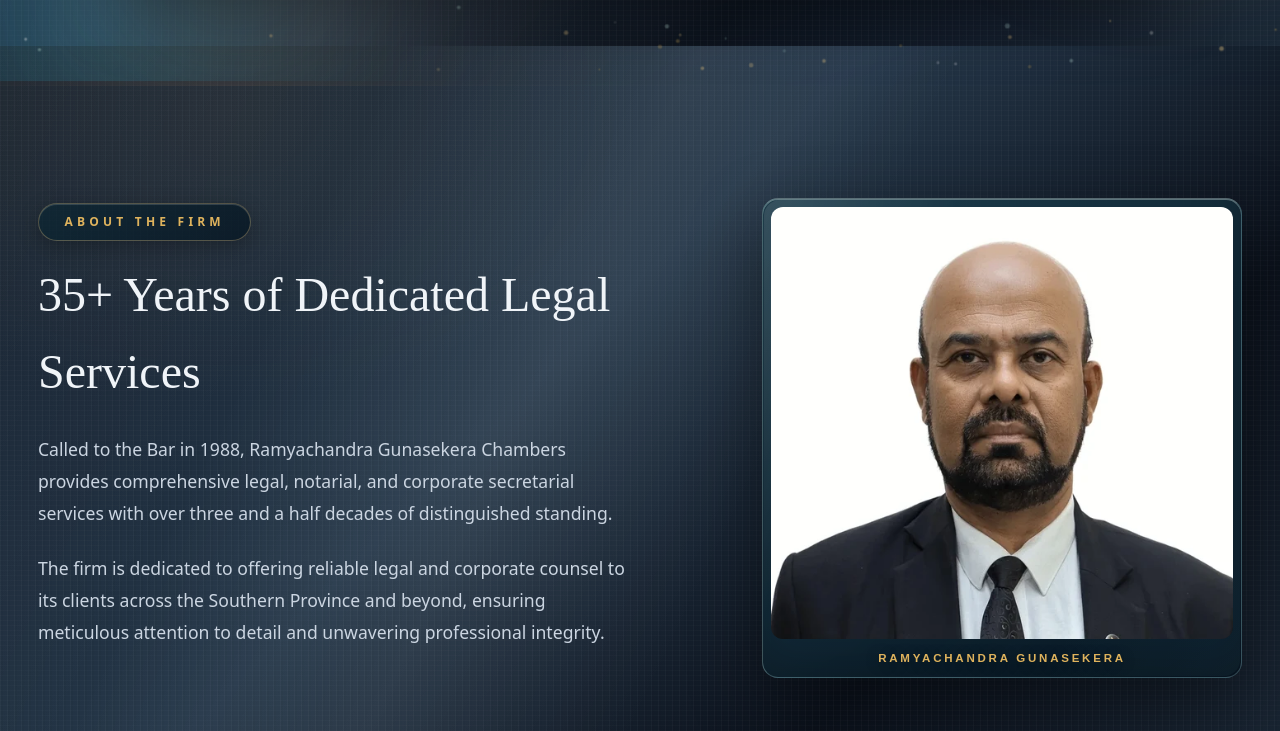
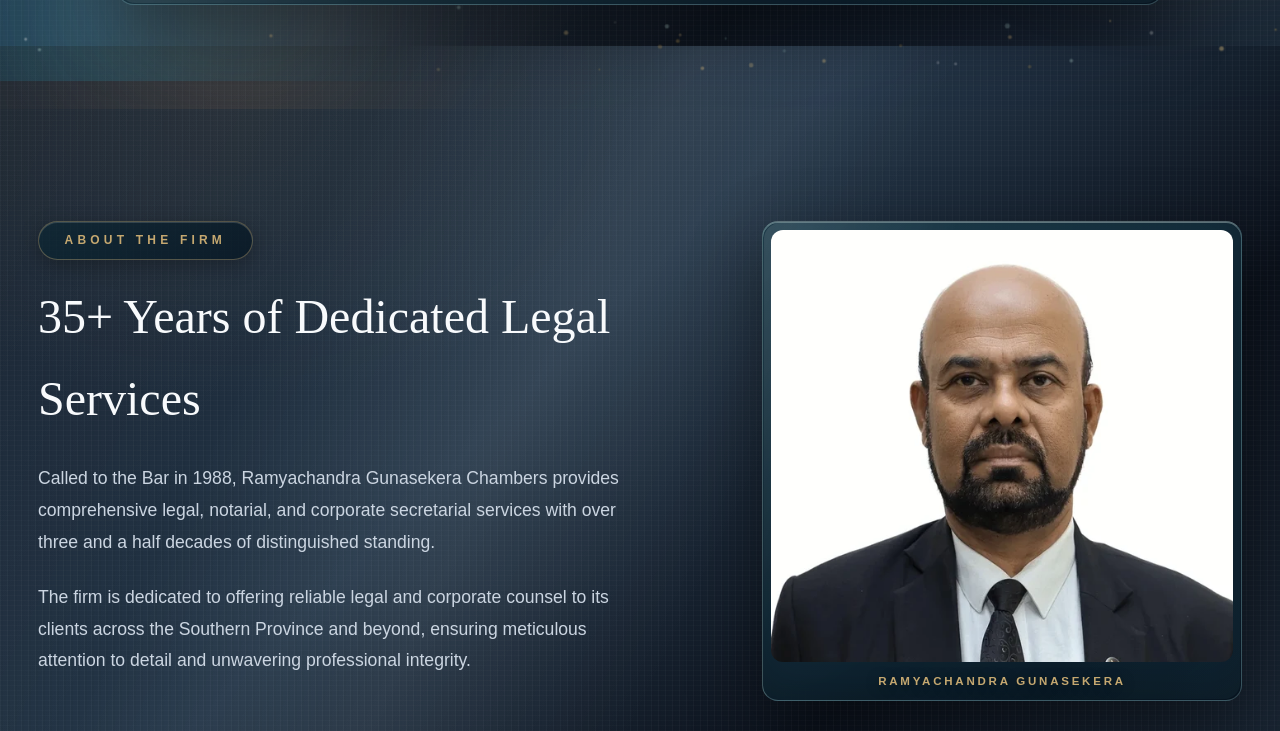
Before and after one commit to ISURULAK14/ramyachandrachambers, a website: page index.html in a window 1280 px wide. Shown: the part 754-1485 px from the top of the page. Drawn offline with Linux system fonts and the light colour scheme; a web font is replaced by a local one.

Commit message:
revert(ui): restore original display=swap and restore stylesheet cascade order to prevent oversized font fallback

```diff
--- a/index.html
+++ b/index.html
@@ -12,13 +12,12 @@
     <link rel="preload" href="css/style.min.css?v=9.9.2" as="style">
     <link rel="preload" href="https://fonts.gstatic.com/s/cormorantgaramond/v21/co3bmX5slCNuHLi8bLeY9MK7whWMhyjYqXtKky2F7g.woff2" as="font" type="font/woff2" crossorigin>
     <link rel="preload" href="https://fonts.gstatic.com/s/montserrat/v31/JTUSjIg1_i6t8kCHKm459WlhyyTh89Y.woff2" as="font" type="font/woff2" crossorigin>
-    <link rel="stylesheet" href="css/style.min.css?v=9.9.2">
 
-    <!-- Optimized Non-Blocking Google Fonts with display=optional (Zero CLS) -->
-    <link rel="preload" as="style" href="https://fonts.googleapis.com/css2?family=Cormorant+Garamond:ital,wght@0,400;0,600;0,700;1,400&family=Montserrat:wght@300;400;500;600;700&display=optional" crossorigin>
-    <link rel="stylesheet" href="https://fonts.googleapis.com/css2?family=Cormorant+Garamond:ital,wght@0,400;0,600;0,700;1,400&family=Montserrat:wght@300;400;500;600;700&display=optional" media="print" onload="this.media='all'" crossorigin>
+    <!-- Optimized Non-Blocking Google Fonts with display=swap -->
+    <link rel="preload" as="style" href="https://fonts.googleapis.com/css2?family=Cormorant+Garamond:ital,wght@0,400;0,600;0,700;1,400&family=Montserrat:wght@300;400;500;600;700&display=swap" crossorigin>
+    <link rel="stylesheet" href="https://fonts.googleapis.com/css2?family=Cormorant+Garamond:ital,wght@0,400;0,600;0,700;1,400&family=Montserrat:wght@300;400;500;600;700&display=swap" media="print" onload="this.media='all'" crossorigin>
     <noscript>
-        <link rel="stylesheet" href="https://fonts.googleapis.com/css2?family=Cormorant+Garamond:ital,wght@0,400;0,600;0,700;1,400&family=Montserrat:wght@300;400;500;600;700&display=optional">
+        <link rel="stylesheet" href="https://fonts.googleapis.com/css2?family=Cormorant+Garamond:ital,wght@0,400;0,600;0,700;1,400&family=Montserrat:wght@300;400;500;600;700&display=swap">
     </noscript>
 
           <!-- Optimized Non-Blocking Google Analytics (Zero TBT Penalty) -->
@@ -548,6 +547,7 @@
     .btn-primary { background: linear-gradient(135deg, #dfb35d, #b88d3b); color: #05101c; }
     .btn-secondary { background: rgba(255, 255, 255, 0.08); color: #fff; border: 1px solid rgba(255, 255, 255, 0.2); }
 </style>
+    <link rel="stylesheet" href="css/style.min.css?v=9.9.2">
         <!-- Security & XSS Protection Headers -->
     <meta http-equiv="Content-Security-Policy" content="default-src 'self' https://fonts.googleapis.com https://fonts.gstatic.com https://www.googletagmanager.com; script-src 'self' 'unsafe-inline' https://www.googletagmanager.com https://www.google-analytics.com https://static.cloudflareinsights.com; style-src 'self' 'unsafe-inline' https://fonts.googleapis.com; font-src 'self' https://fonts.gstatic.com data:; img-src 'self' data: https:; frame-src 'self' https://www.google.com https://maps.google.com https://*.google.com https://*.googleapis.com https://widget.tagembed.com https://*.tagembed.com https://embedsocial.com https://*.embedsocial.com; connect-src 'self' https://www.google-analytics.com https://region1.google-analytics.com https://cloudflareinsights.com; base-uri 'self'; form-action 'self' mailto: tel: https:;">
     <meta http-equiv="X-Content-Type-Options" content="nosniff">
```
Also changed, not shown: faq.html (+4 -4 lines).
